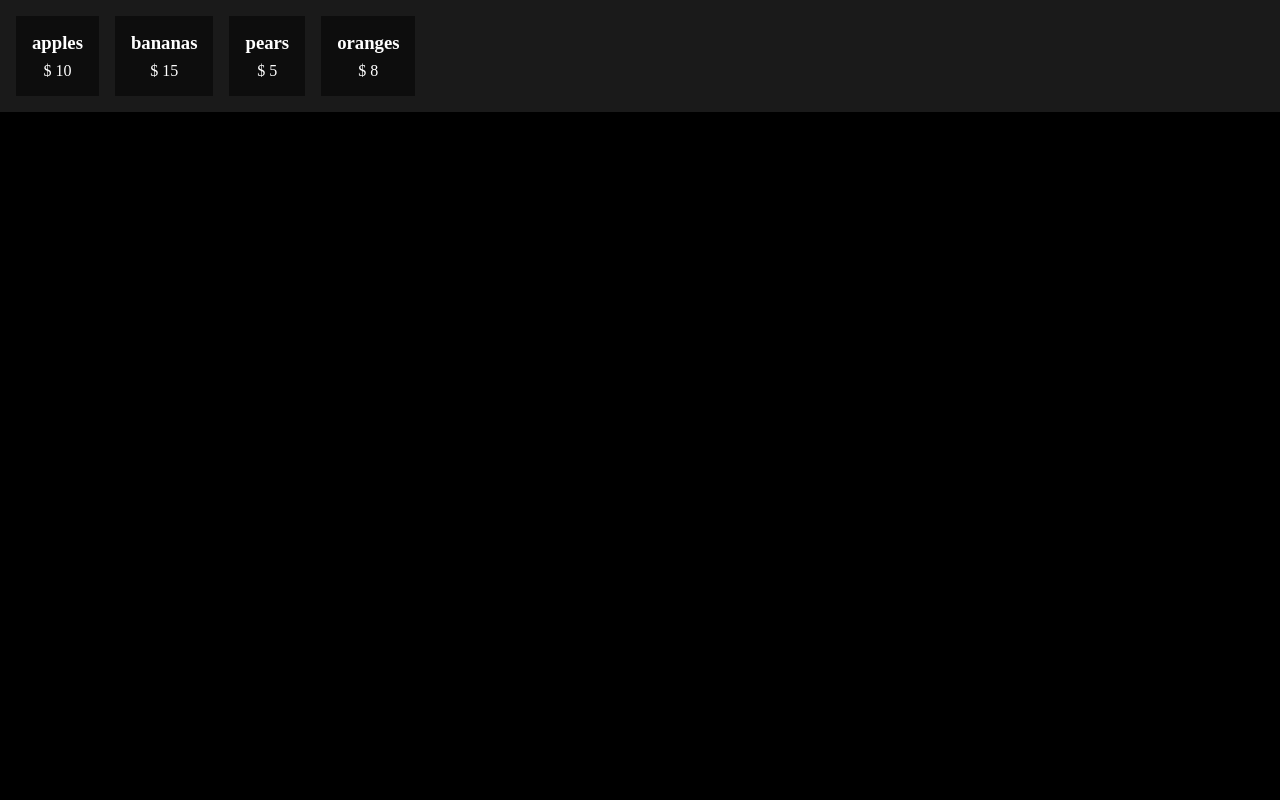
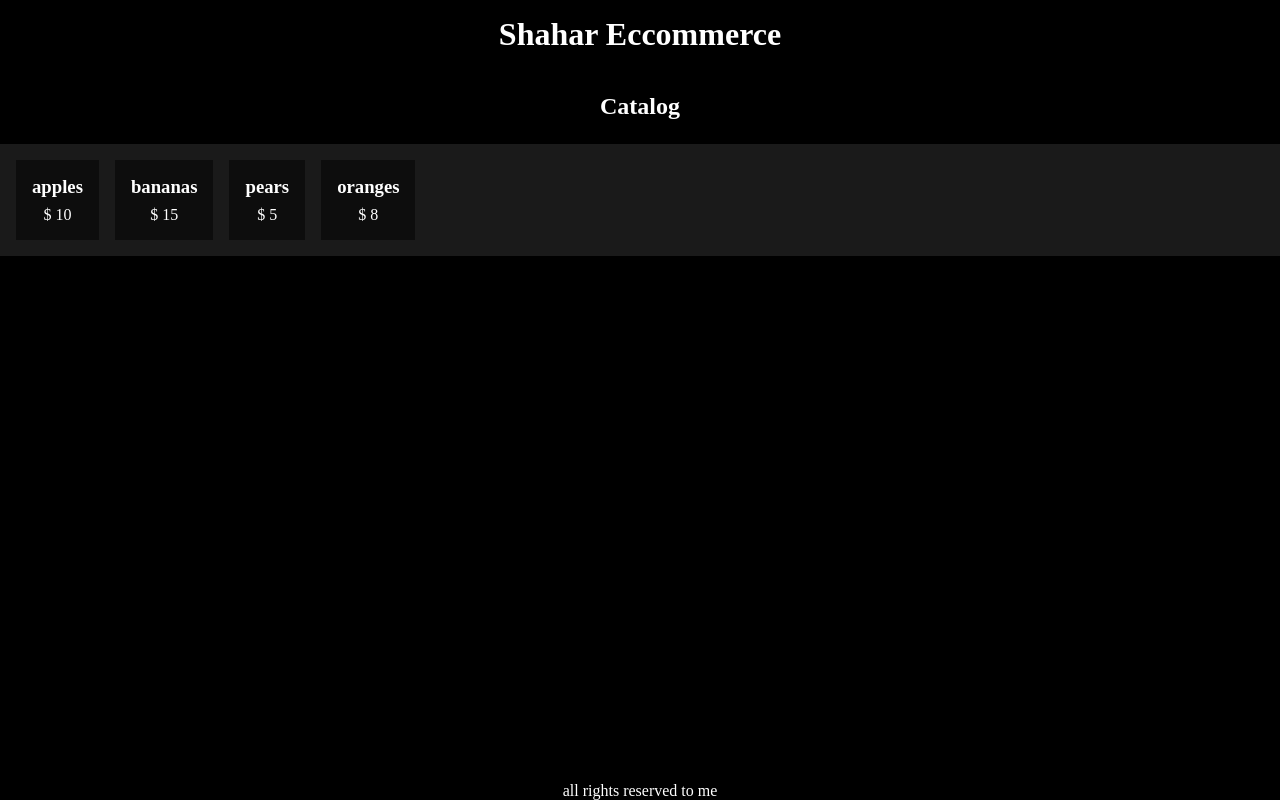
Before and after one commit to shaharbest/eccomerce_client_oct, a React (Vite) app: page / in a window 1280 px wide. Built offline with nearby package versions, Linux system fonts and the light colour scheme.

Commit message:
catalog in simple style

```diff
--- a/src/App.jsx
+++ b/src/App.jsx
@@ -1,7 +1,19 @@
 import Catalog from "./Components/Catalog";
 
 function App() {
-  return <Catalog />;
+  return <>
+    <header>
+      <h1>Shahar Eccommerce</h1>
+    </header>
+    <main>
+      <Catalog />
+    </main>
+    <footer>
+      <p>
+        all rights reserved to me
+      </p>
+    </footer>
+  </>;
 }
 
 export default App
--- a/src/Components/Catalog.jsx
+++ b/src/Components/Catalog.jsx
@@ -5,7 +5,10 @@ export default function Catalog() {
     const cards = products.map(p =>
         <ProductCard key={p.id} product={p} />);
 
-    return <div className="catalog-board">
-        {cards}
+    return <div className="catalog">
+        <h2>Catalog</h2>
+        <div className="catalog-board">
+            {cards}
+        </div>
     </div>;
 }
--- a/src/index.css
+++ b/src/index.css
@@ -7,6 +7,24 @@ body {
   background-color: black;
   color: white;
 }
+
+header h1 {
+  text-align: center;
+  padding: 1rem;
+}
+
+footer p {
+  text-align: center;
+}
+
+/* stick footer to the bottom */
+html, body { height: 100% }
+#root {
+  min-height: 100%;
+  display: flex;
+  flex-direction: column;
+}
+footer { margin-block-start: auto; }
 
 .catalog-board {
   display: flex;
@@ -25,6 +43,7 @@ body {
   gap: .5rem;
 }
 
-/* .product-card .price, .product-card h3 {
+.catalog h2 {
   text-align: center;
-} */
+  padding: 1em;
+}
```
